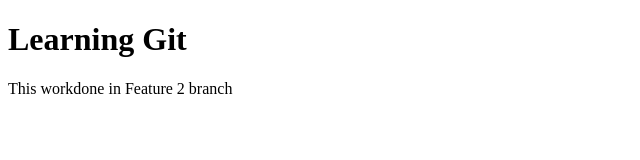
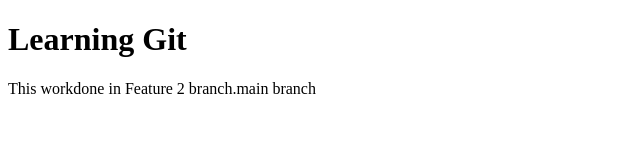
Before and after one commit to Ashi-Jain07/Another-one, a plain HTML site: page index.html in a window 1280 px wide. Shown: the full height of the page, 0-640 px from the left. Drawn offline with Linux system fonts and the light colour scheme.

Commit message:
main branch

```diff
--- a/index.html
+++ b/index.html
@@ -7,6 +7,7 @@
 </head>
 <body>
     <h1>Learning Git</h1>
-    <p>This workdone in Feature 2 branch</p>
+
+    <p>This workdone in Feature 2 branch.main branch</p>
 </body>
 </html>
```
